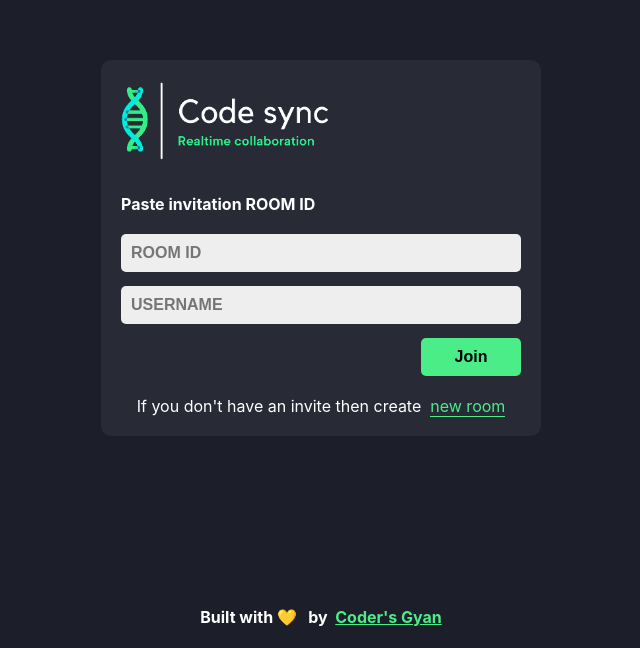
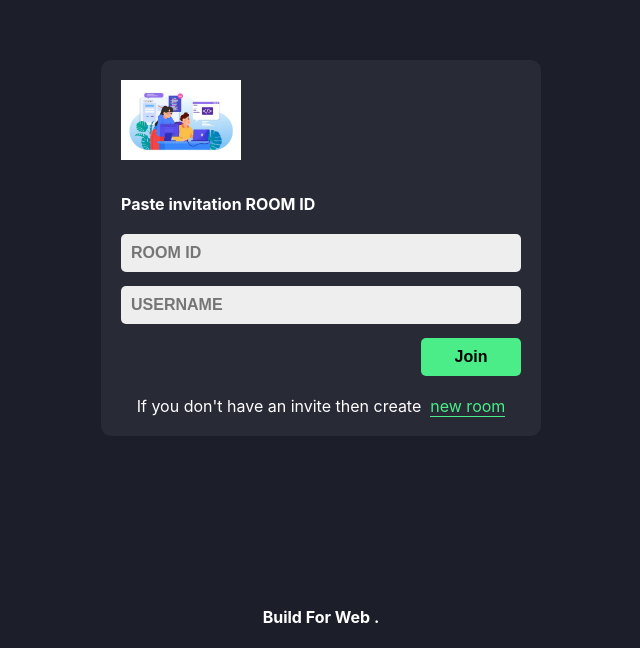
Before and after one commit to HimanshuSingh-08/collabcodex, a React (Create React App) app in the folder code/: page / in a window 1280 px wide. Shown: the part 152-800 px from the top of the page, without its empty margins (319-959 px from the left). Built offline with nearby package versions, Linux system fonts and the light colour scheme.

Commit message:
ui changes

```diff
--- a/code/src/pages/Home.js
+++ b/code/src/pages/Home.js
@@ -39,7 +39,7 @@
             <div className="formWrapper">
                 <img
                     className="homePageLogo"
-                    src="/code-sync.png"
+                    src="/collab.jpg"
                     alt="code-sync-logo"
                 />
                 <h4 className="mainLabel">Paste invitation ROOM ID</h4>
@@ -67,7 +67,7 @@
                         If you don't have an invite then create &nbsp;
                         <a
                             onClick={createNewRoom}
-                            href=""
+                            href=" "
                             className="createNewBtn"
                         >
                             new room
@@ -77,8 +77,7 @@
             </div>
             <footer>
                 <h4>
-                    Built with 💛 &nbsp; by &nbsp;
-                    <a href="https://github.com/codersgyan">Coder's Gyan</a>
+                    Build For Web .
                 </h4>
             </footer>
         </div>
```
Also changed, not shown: code/public/collab.jpg (added).
